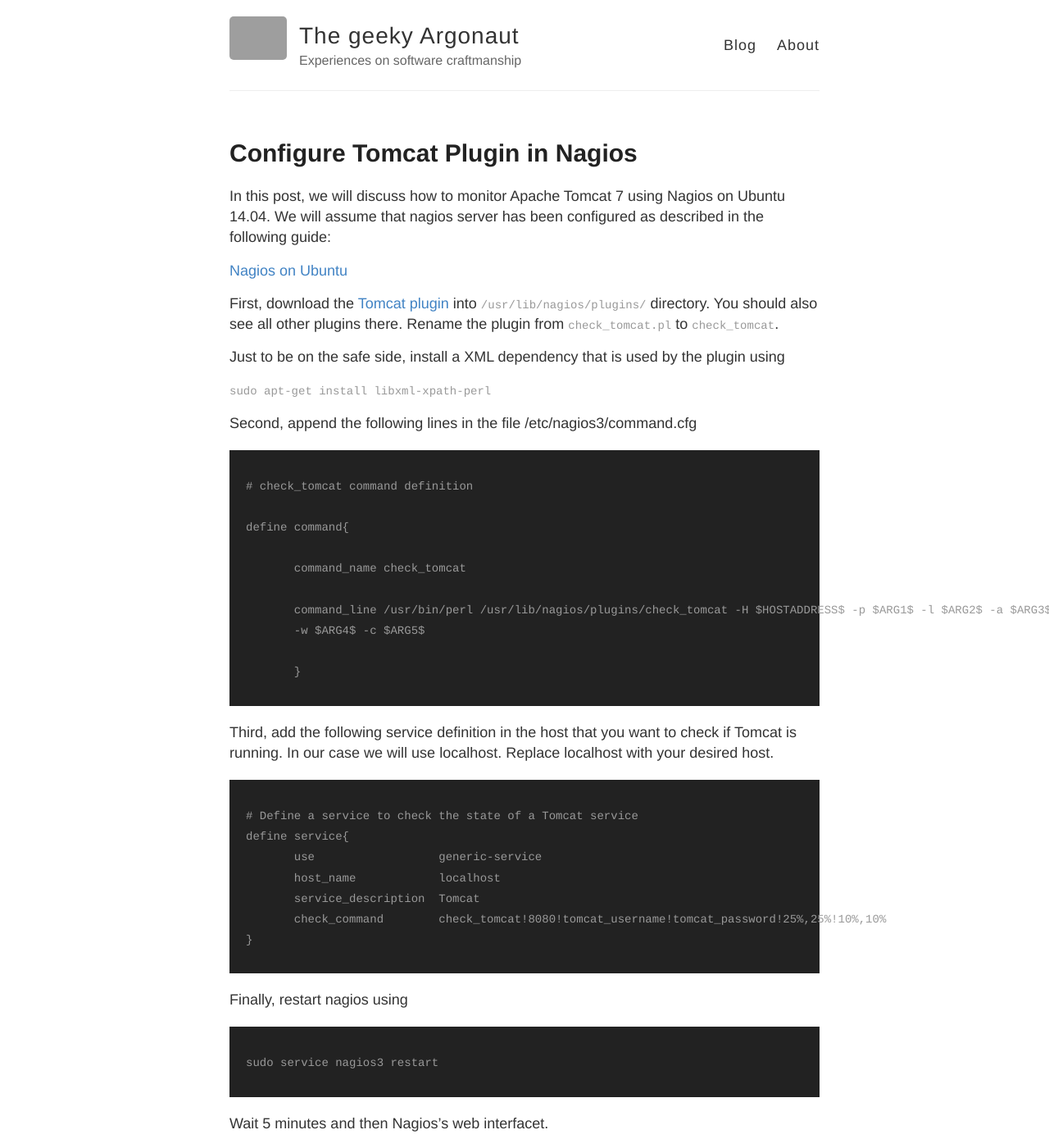
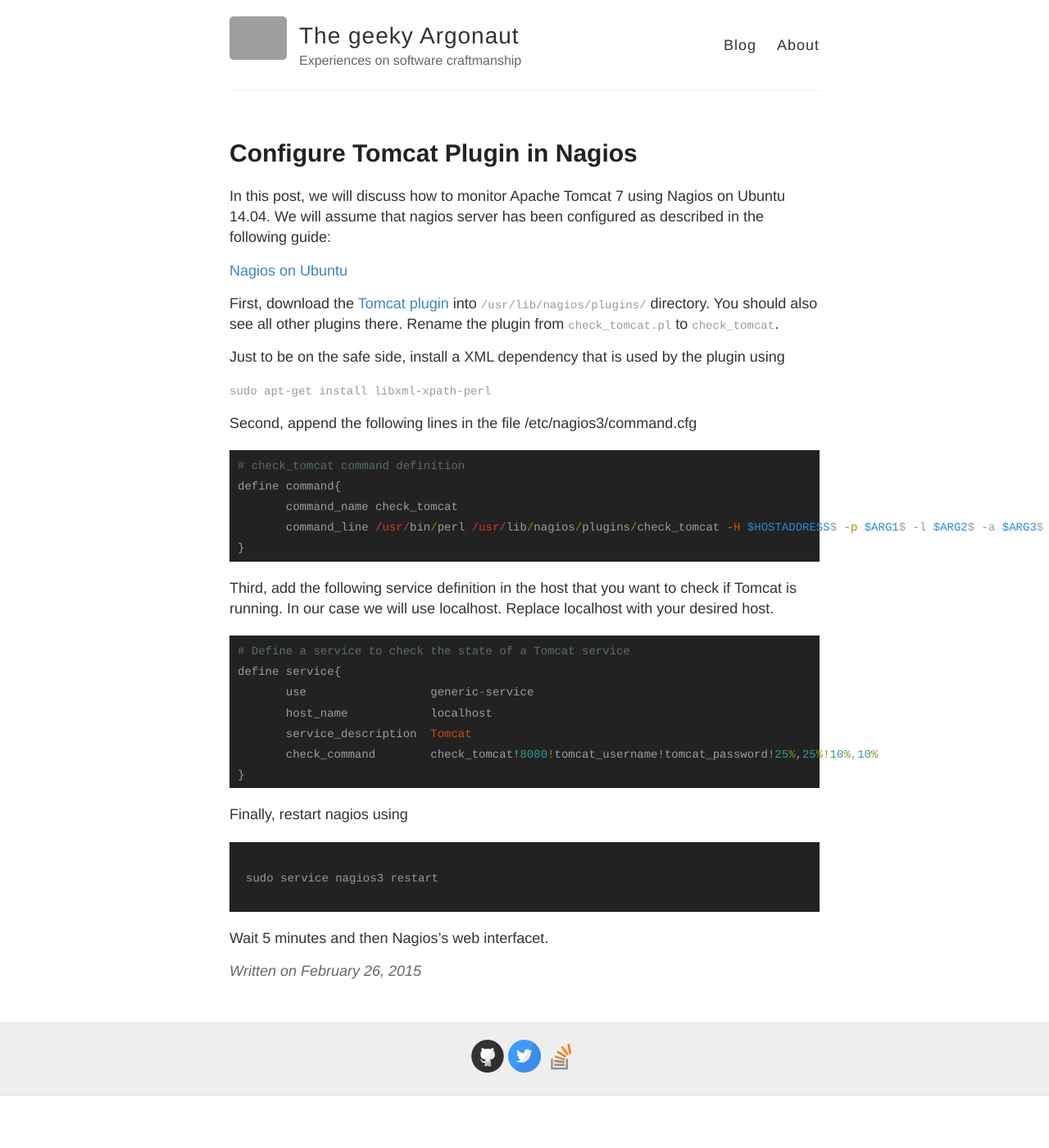
Before and after one commit to zouzias/zouzias.github.io, a Jekyll site: the page built from _posts/2015-02-26-Tomcat-Plugin-in-Nagios.md, in a window 1280 px wide and 1400 px high. Shown: the whole window at 82% size. Built offline with Jekyll 4.4.1, drawn with Linux system fonts in a browser that asks for light colours; grey boxes are pictures that could not be loaded.

Commit message:
Update 2015-02-26-Tomcat-Plugin-in-Nagios.md

````diff
--- a/_posts/2015-02-26-Tomcat-Plugin-in-Nagios.md
+++ b/_posts/2015-02-26-Tomcat-Plugin-in-Nagios.md
@@ -15,22 +15,17 @@
 
 Second, append the following lines in the file /etc/nagios3/command.cfg
 
-```
+{% highlight ruby %}
 # check_tomcat command definition
-
 define command{
-
        command_name check_tomcat
-
-       command_line /usr/bin/perl /usr/lib/nagios/plugins/check_tomcat -H $HOSTADDRESS$ -p $ARG1$ -l $ARG2$ -a $ARG3$
-       -w $ARG4$ -c $ARG5$
-
-       }
-```
+       command_line /usr/bin/perl /usr/lib/nagios/plugins/check_tomcat -H $HOSTADDRESS$ -p $ARG1$ -l $ARG2$ -a $ARG3$ -w $ARG4$ -c $ARG5$
+}
+{% endhighlight %}
 
 Third, add the following service definition in the host that you want to check if Tomcat is running. In our case we will use localhost. Replace localhost with your desired host.
 
-```
+{% highlight ruby %}
 # Define a service to check the state of a Tomcat service
 define service{
        use                  generic-service
@@ -38,7 +33,7 @@
        service_description  Tomcat
        check_command        check_tomcat!8080!tomcat_username!tomcat_password!25%,25%!10%,10%
 }
-```
+{% endhighlight %}
 
 Finally, restart nagios using
 
````
